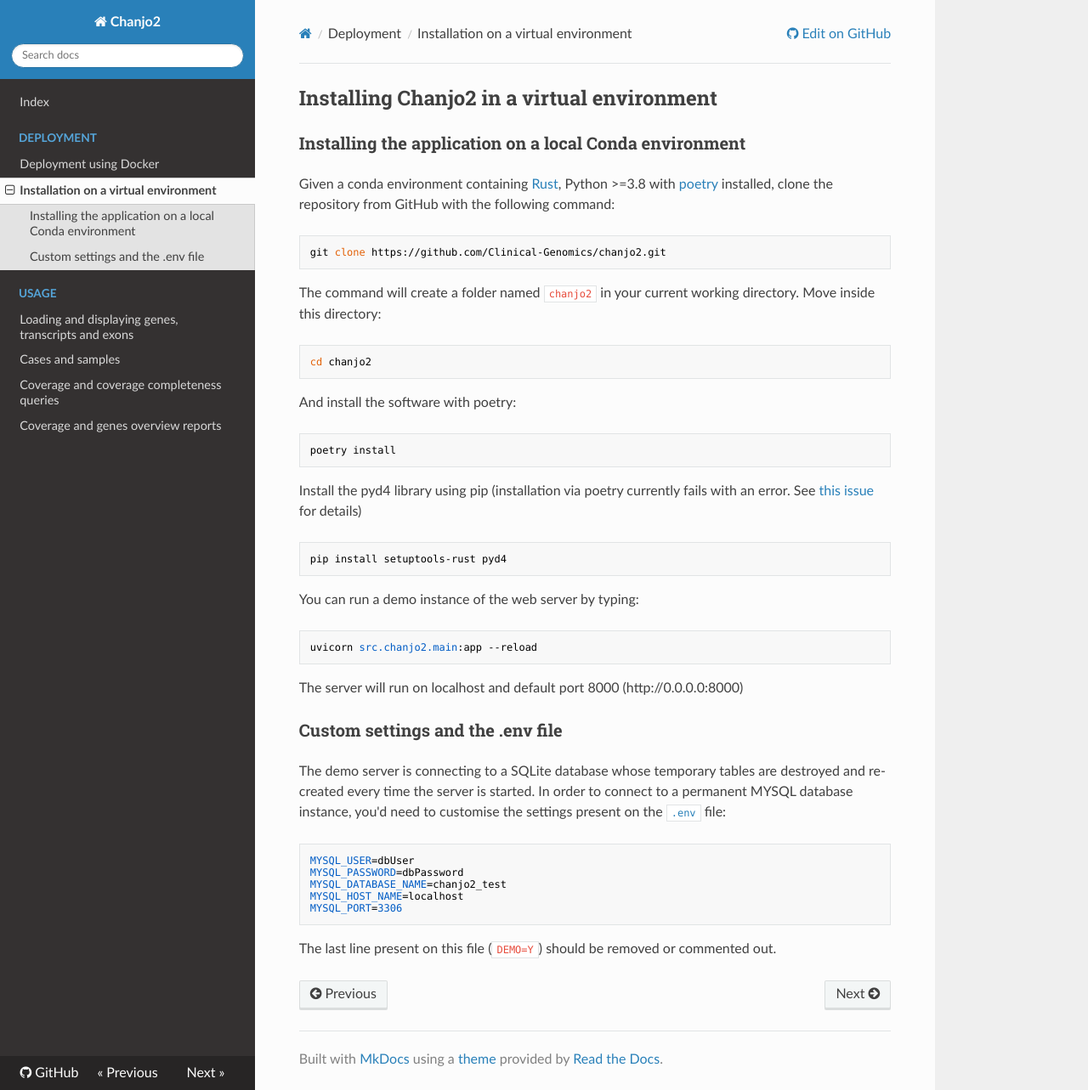
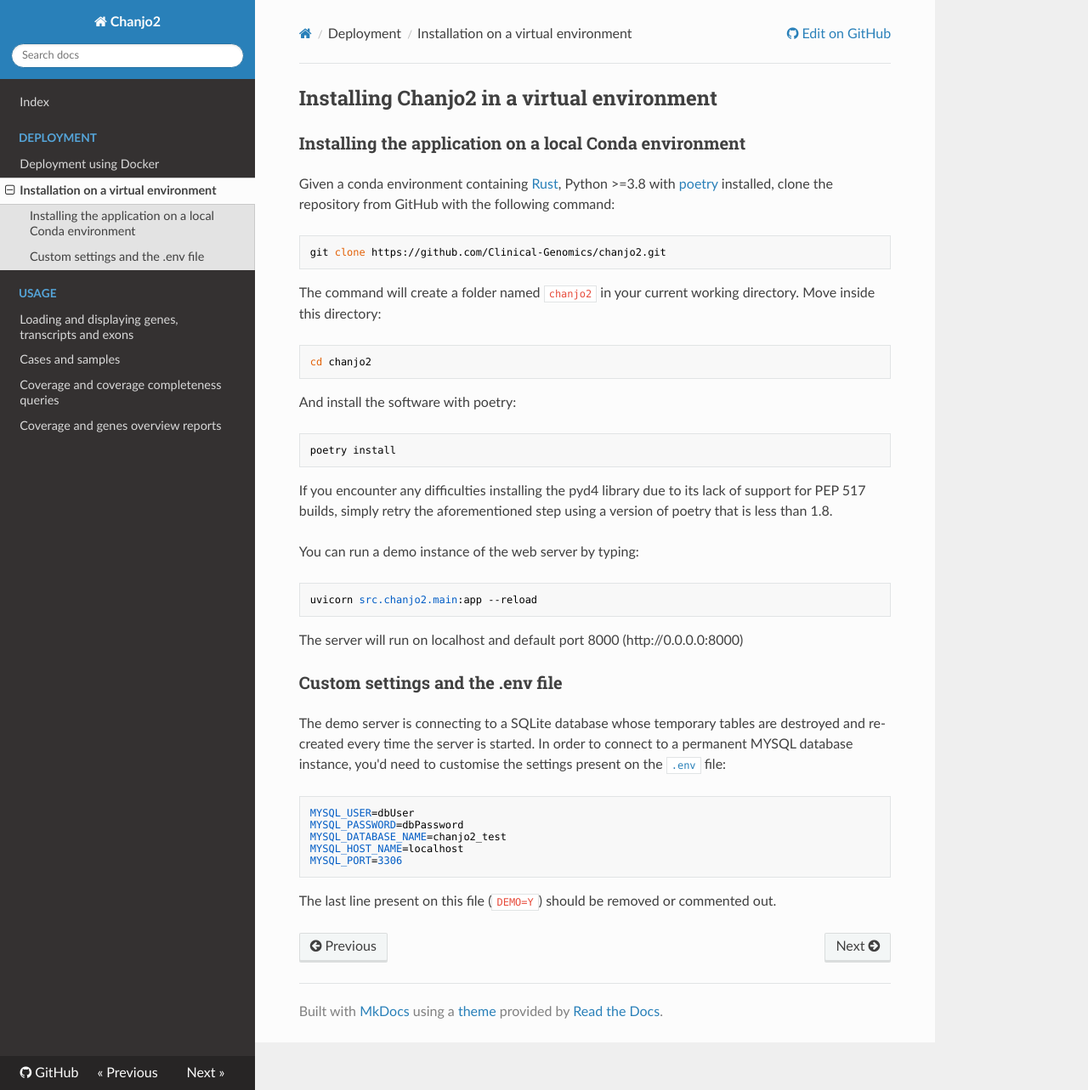
Before and after one commit to Clinical-Genomics/chanjo2, an MkDocs documentation site: the page built from docs/deployment/installation.md, in a window 1280 px wide and 1283 px high. Shown: the whole window at 85% size. Built offline with MkDocs 1.6.1, drawn with Linux system fonts in a browser that asks for light colours; nearby versions of some CDN libraries.

Commit message:
Reintroduce pyd4 but install it with poetry<1.8

````diff
--- a/docs/deployment/installation.md
+++ b/docs/deployment/installation.md
@@ -20,11 +20,8 @@ And install the software with poetry:
 poetry install
 ```
 
-Install the pyd4 library using pip (installation via poetry currently fails with an error. See [this issue](https://github.com/Clinical-Genomics/chanjo2/issues/233) for details)
+If you encounter any difficulties installing the pyd4 library due to its lack of support for PEP 517 builds, simply retry the aforementioned step using a version of poetry that is less than 1.8.
 
-```
-pip install setuptools-rust pyd4
-```
 
 You can run a demo instance of the web server by typing:
 
--- a/pyproject.toml
+++ b/pyproject.toml
@@ -23,6 +23,7 @@ jinja2 = "==3.0.3"
 pydantic = "^2.5.2"
 sqlalchemy = "^2.0.23"
 schug = "^1.5"
+pyd4 = "^0.3.9"
 
 [tool.poetry.dev-dependencies]
 pytest = "^6.2.5"
````
Also changed, not shown: CHANGELOG.md (+1 -1 lines), 3 other files.
